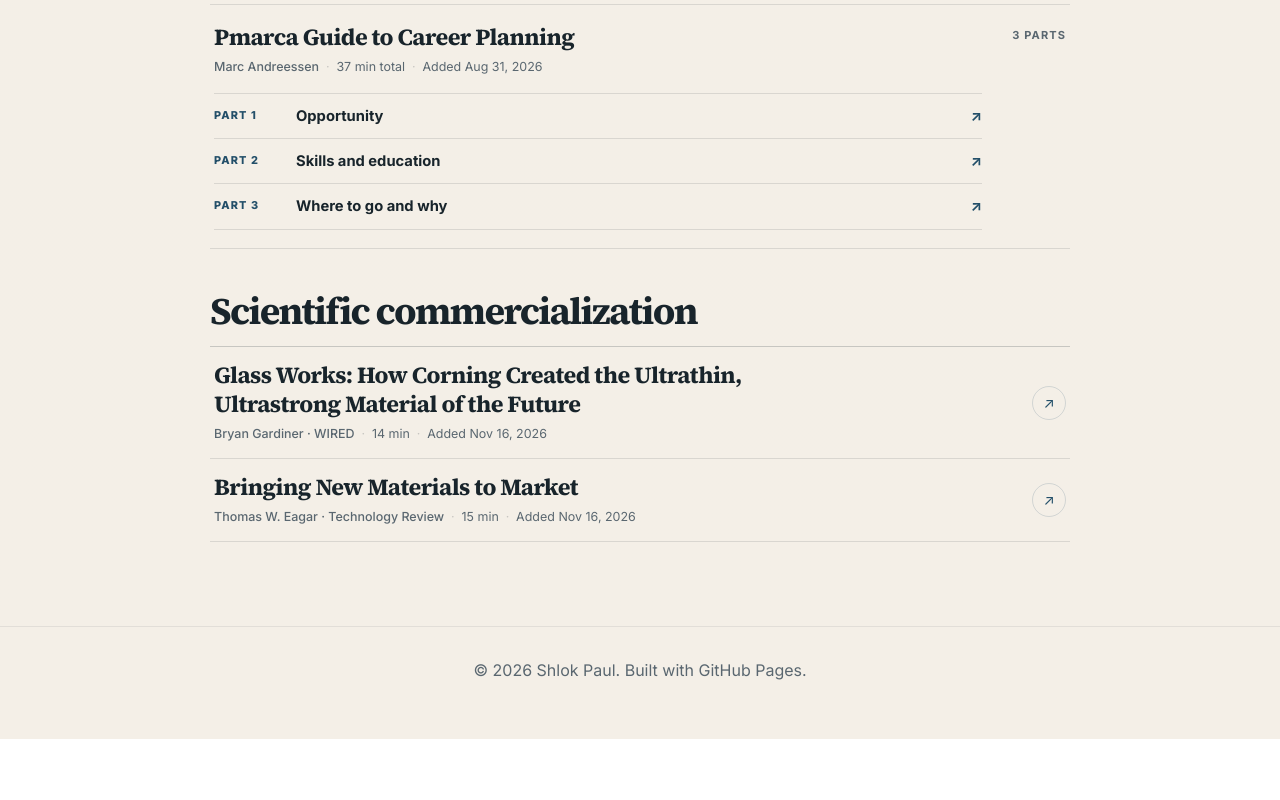
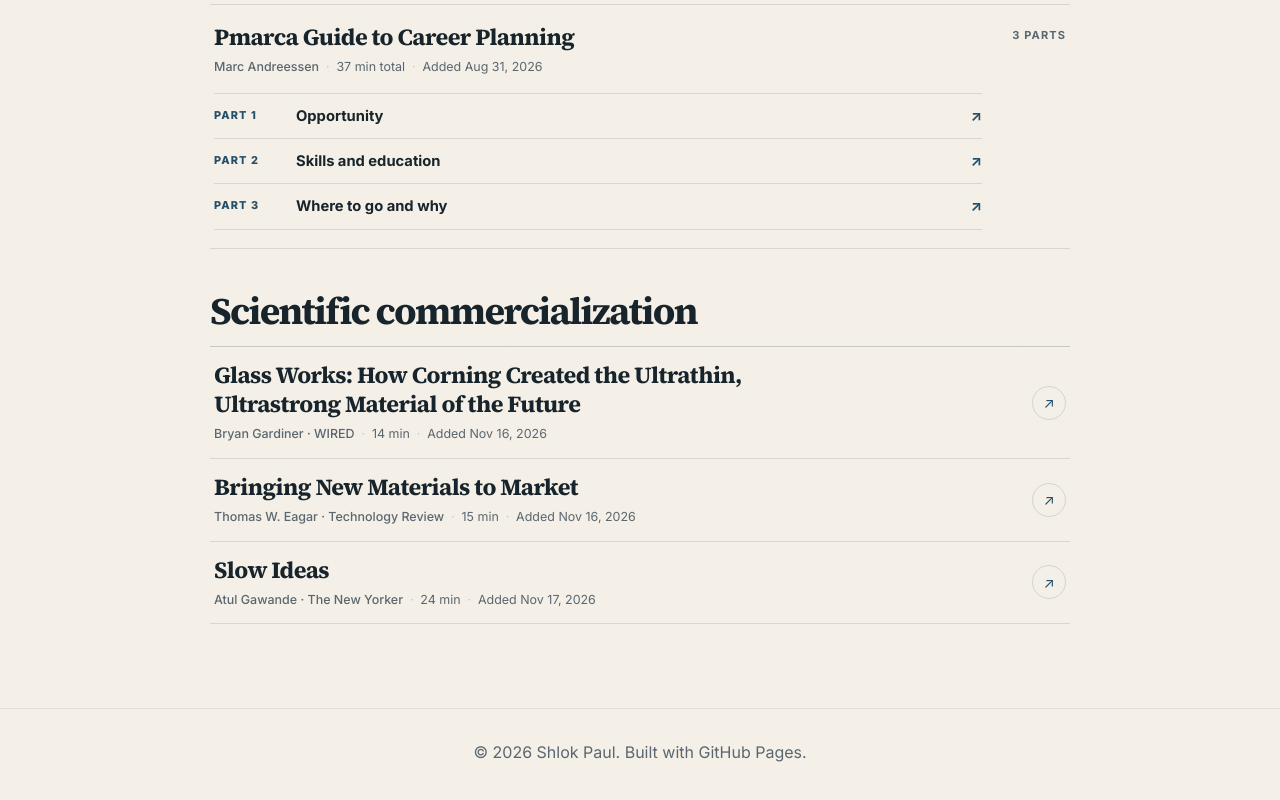
Before and after one commit to Shlok-Joseph-Paul/shlokpaul.github.io, a plain HTML site: page reading.html in a window 1280 px wide. Shown: the part 5393-6193 px from the top of the page. Before the commit the page ends 6132 px from the top, so only its background shows below. Drawn offline with Linux system fonts and the light colour scheme.

Commit message:
Add Atul Gawande’s Slow Ideas to the reading list

```diff
--- a/reading.html
+++ b/reading.html
@@ -515,6 +515,14 @@
           </div>
           <span class="reading-arrow" aria-hidden="true">↗</span>
         </article>
+
+        <article class="reading-item">
+          <div>
+            <h3><a href="https://www.newyorker.com/magazine/2013/07/29/slow-ideas" target="_blank" rel="noopener">Slow Ideas</a></h3>
+            <p class="reading-source">Atul Gawande · The New Yorker<span class="reading-length">24 min</span><time class="reading-added" datetime="2026-11-17">Added Nov 17, 2026</time></p>
+          </div>
+          <span class="reading-arrow" aria-hidden="true">↗</span>
+        </article>
       </div>
     </section>
   </main>
```
